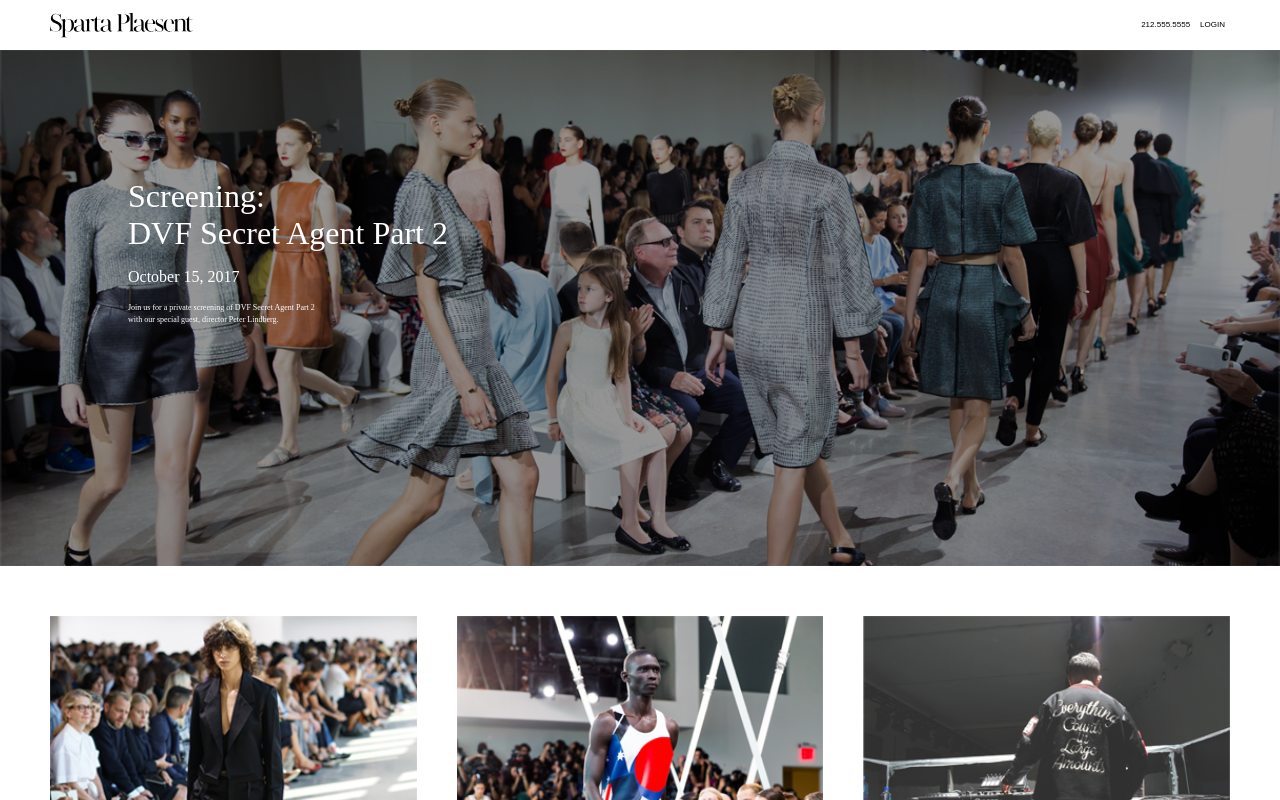
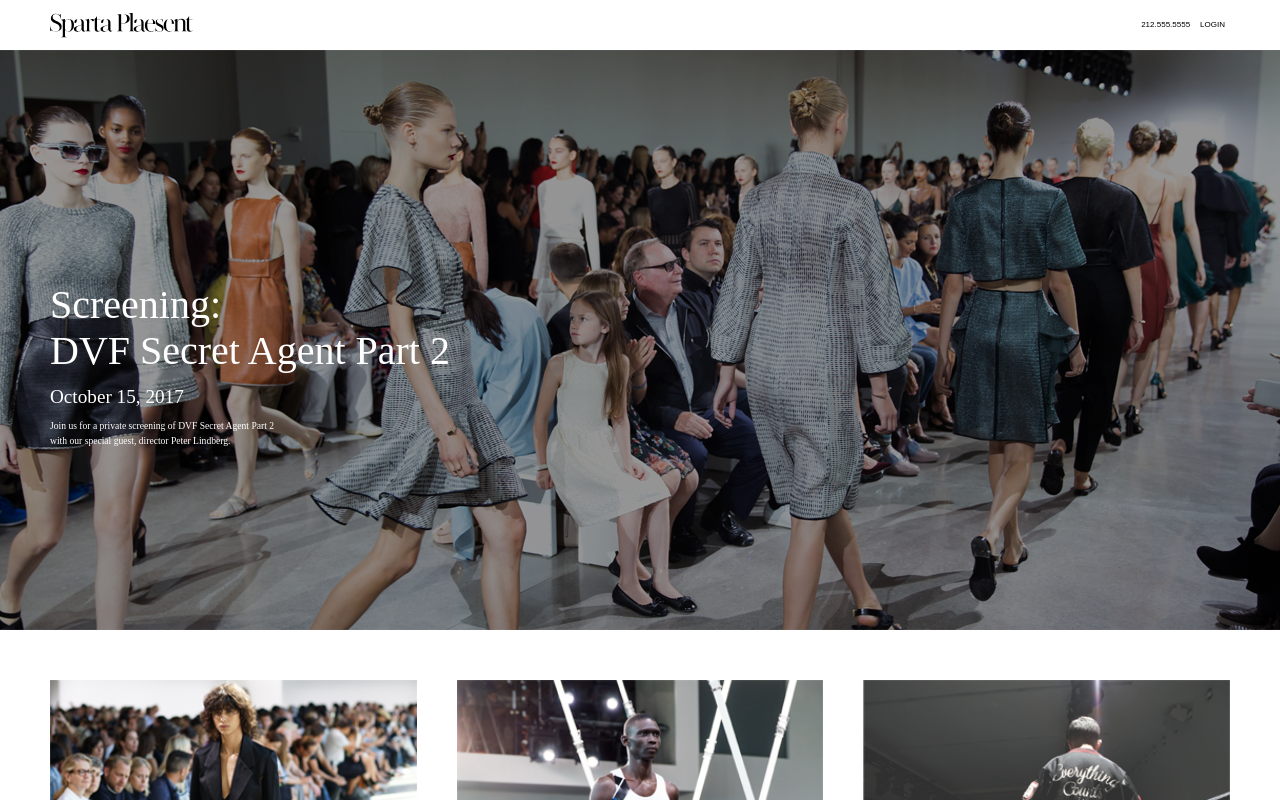
Before and after one commit to irwintsay/code-test, a React (Create React App) app: page / in a window 1280 px wide. Shown: the top 800 px of the page. Built offline with nearby package versions, Linux system fonts and the light colour scheme.

Commit message:
Added janky solution to fixed 4:3 aspect ratio carousel

```diff
--- a/src/components/App.css
+++ b/src/components/App.css
@@ -1,5 +1,6 @@
 .App {
-  margin-top: 50px;
+  margin: 50px auto;
+  max-width: 1440px;
 }
 
 .acaslonpro {
--- a/src/components/Carousel/Carousel.css
+++ b/src/components/Carousel/Carousel.css
@@ -1,13 +1,31 @@
 .Carousel {
   position: relative;
   margin: auto;
+  width: 100vw;
   max-width: 1440px;
 }
 
+.Carousel .hero-1 {
+  background: url(../../assets/img/hero-landing.png);
+  background-size: cover;
+  background-position: center;
+  background-repeat: no-repeat;
+  display: block;
+  width: 100%;
+  height: calc(100vh - 50px);
+  max-height: 580px;
+}
+
+.Carousel .fixed-aspect-ratio {
+  height: calc(100vw * .76);
+}
+
 .Carousel .hero-copy {
+  position: absolute;
+  top: 40%;
   color: #FFF;
   z-index: 3;
-  padding: 10% 0 0 10%;
+  padding-left: 50px;
 }
 
 .Carousel .overlay {
@@ -24,22 +42,18 @@
   z-index: 2;
 }
 
-.Carousel img {
-  display: block;
-  width: 100%;
-}
-
 .Carousel .large-text {
   display: block;
-  font-size: 2em;
+  font-size: 2.5em;
 }
 
 .Carousel .medium-text {
-  font-size: 1em;
+  margin: .6em 0;
+  font-size: 1.2em;
 }
 
 .Carousel .small-text {
   display: block;
-  font-size: .5em;
+  font-size: .6em;
   line-height: 1.5;
 }
--- a/src/components/Carousel/Carousel.jsx
+++ b/src/components/Carousel/Carousel.jsx
@@ -1,10 +1,24 @@
-import React from 'react';
+import React, { Component } from 'react';
 import './Carousel.css';
-import hero1 from '../../assets/img/hero-landing.png'
 
-const Carousel = props => (
-  <div className="Carousel">
-    <div className="overlay hero-copy">
+class Carousel extends Component {
+  checkCarouselRatio() {
+    let hero = document.querySelector('.hero-1');
+    if(hero.offsetWidth * .75 < hero.offsetHeight) {
+      hero.classList.add('fixed-aspect-ratio');
+    } else {
+      hero.classList.remove('fixed-aspect-ratio');
+    }
+  }
+
+  componentDidMount() {
+    window.addEventListener('resize', this.checkCarouselRatio.bind(this));
+  }
+
+  render() {
+    return (
+      <div className="Carousel" ref={(div) => { this.crf = div; }}>
+        <div className="hero-copy">
           <span className="large-text springville">Screening:</span>
           <span className="large-text springville">DVF Secret Agent Part 2</span>
           <p className="medium-text acaslonpro">October 15, 2017</p>
@@ -12,8 +26,10 @@
           <span className="small-text acaslonpro">with our special guest, director Peter Lindberg.</span>
         </div>
         <div className="overlay screen"></div>
-    <img src={ hero1 } alt="Carousel" />
+        <div className="hero-1"></div>
       </div>
     );
+  }
+}
 
 export default Carousel;
--- a/src/components/SiteFooter/SiteFooter.css
+++ b/src/components/SiteFooter/SiteFooter.css
@@ -1,7 +1,6 @@
 .SiteFooter {
   background-color: #FFF;
   text-align: center;
-  margin-bottom: 50px;
 }
 
 .footer-item {
--- a/src/index.js
+++ b/src/index.js
@@ -1,6 +1,6 @@
 import React from 'react';
 import ReactDOM from 'react-dom';
-import App from './components/App';
+import App from './components/App.jsx';
 import './index.css';
 
 ReactDOM.render(
```
Also changed, not shown: src/components/App.jsx (renamed from src/components/App.js). Lines whose indentation alone changed are shown as unchanged.
